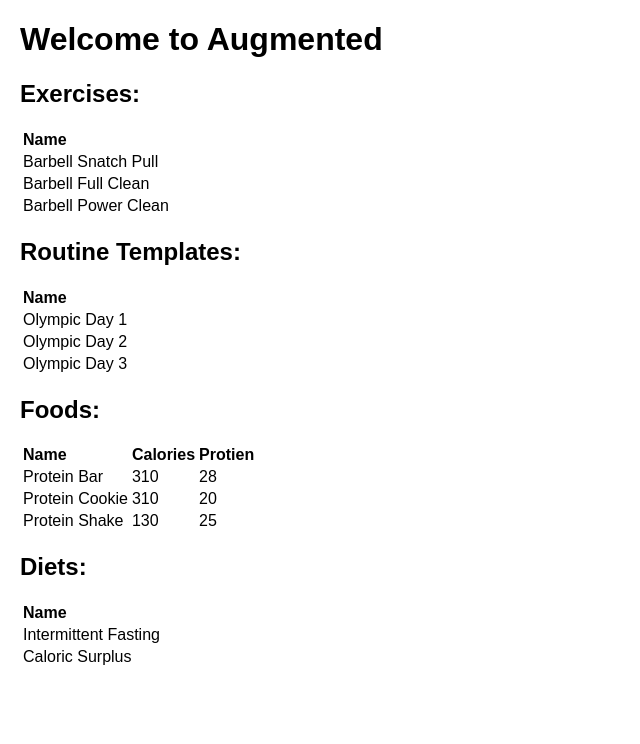
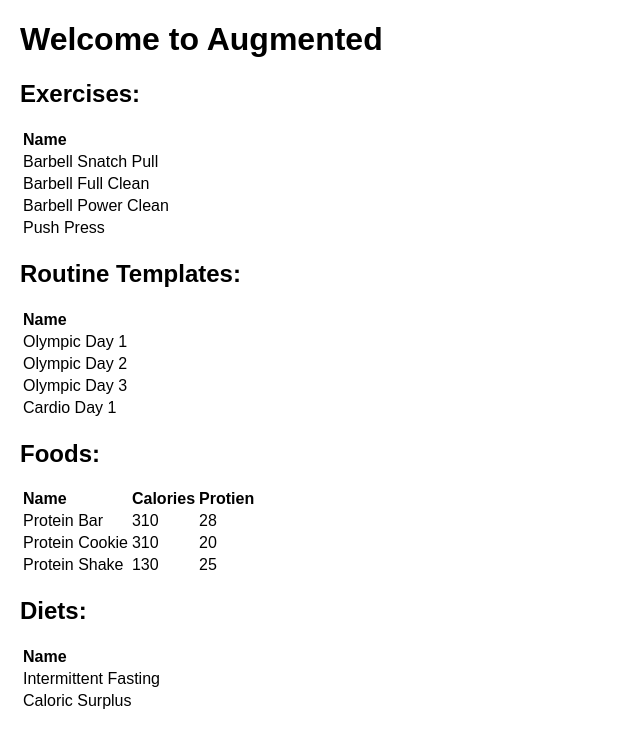
Before and after one commit to cameronDz/augmented-ui, a React (Create React App) app: page / in a window 1280 px wide. Shown: the top 744 px of the page, without its empty margins (0-640 px from the left). Built offline with nearby package versions, Linux system fonts and the light colour scheme.

Commit message:
Updated npm deploy script. Added some routines and exercises.

```diff
--- a/package.json
+++ b/package.json
@@ -10,7 +10,7 @@
   "scripts": {
     "start": "react-scripts start",
     "build": "react-scripts build",
-    "deply": "aws s3 sync build/ s3//augmented-frontend",
+    "deply": "aws s3 cp --recursive ./build s3://augmented-frontend",
     "test": "react-scripts test --env=jsdom",
     "eject": "react-scripts eject"
   }
--- a/src/App.js
+++ b/src/App.js
@@ -7,12 +7,14 @@
 		"exercises": [
 			{"name":"Barbell Snatch Pull"},
 			{"name":"Barbell Full Clean"},
-			{"name":"Barbell Power Clean"}
+			{"name":"Barbell Power Clean"},
+			{"name":"Push Press"}
 		],
 		"routineTemplates": [
 			{"name":"Olympic Day 1"},
 			{"name":"Olympic Day 2"},
-			{"name":"Olympic Day 3"}
+			{"name":"Olympic Day 3"},
+			{"name":"Cardio Day 1"}
 		],
 		"foods": [
 			{
```
